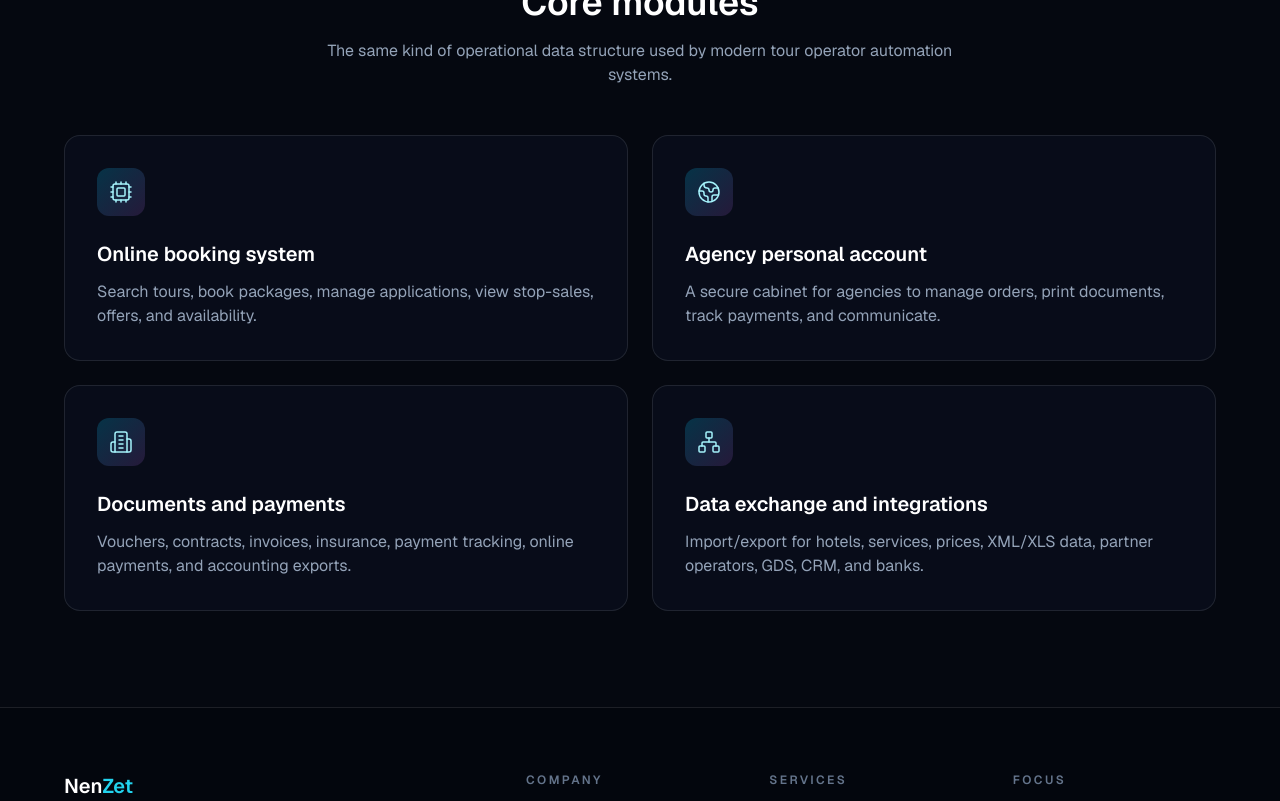
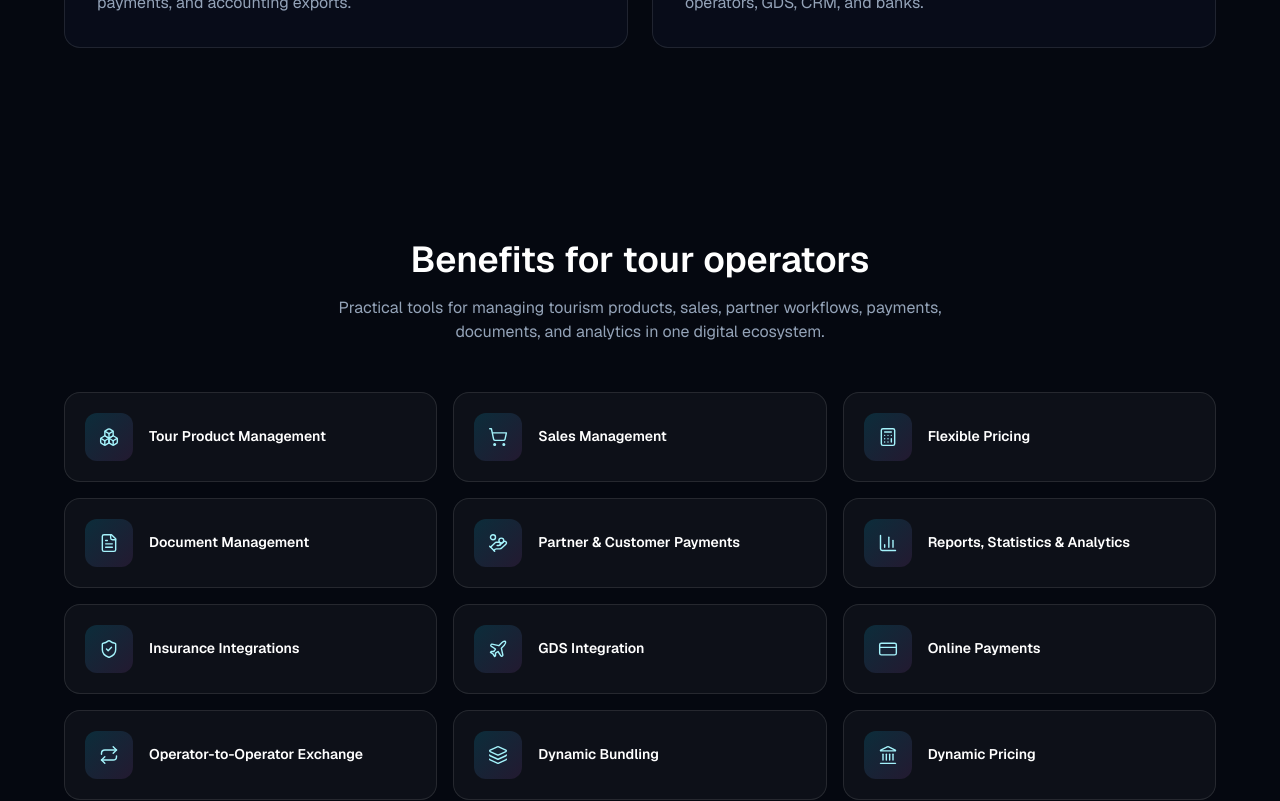
Before and after one commit to vahandeveloper/NenmarX_Front, a Next.js app: page / in a window 1280 px wide. Shown: the part 1820-2621 px from the top of the page. Built offline with nearby package versions, Linux system fonts and the light colour scheme.

Commit message:
Add Benefits component to homepage and reorder sections for improved layout

```diff
--- a/src/app/page.tsx
+++ b/src/app/page.tsx
@@ -1,4 +1,5 @@
 import { GradientDefs } from "@/components/GradientDefs";
+import { Benefits } from "@/components/home/Benefits";
 import { FocusAreas } from "@/components/home/FocusAreas";
 import { Header } from "@/components/home/Header";
 import { Hero } from "@/components/home/Hero";
@@ -21,8 +22,9 @@ export default function Home() {
           <Hero />
           <TrustAndPillars />
           <LogoStrip />
+          <FocusAreas />
+          <Benefits />
           <Process />
-          <FocusAreas />
           <SiteFooter />
         </main>
       </div>
--- /dev/null
+++ b/src/components/home/Benefits.tsx
@@ -0,0 +1,100 @@
+import {
+  BarChart3,
+  Boxes,
+  Calculator,
+  CreditCard,
+  FileText,
+  HandCoins,
+  Landmark,
+  Layers3,
+  Plane,
+  Repeat,
+  ShieldCheck,
+  ShoppingCart,
+} from "lucide-react";
+
+const benefits = [
+  {
+    icon: Boxes,
+    title: "Tour Product Management",
+  },
+  {
+    icon: ShoppingCart,
+    title: "Sales Management",
+  },
+  {
+    icon: Calculator,
+    title: "Flexible Pricing",
+  },
+  {
+    icon: FileText,
+    title: "Document Management",
+  },
+  {
+    icon: HandCoins,
+    title: "Partner & Customer Payments",
+  },
+  {
+    icon: BarChart3,
+    title: "Reports, Statistics & Analytics",
+  },
+  {
+    icon: ShieldCheck,
+    title: "Insurance Integrations",
+  },
+  {
+    icon: Plane,
+    title: "GDS Integration",
+  },
+  {
+    icon: CreditCard,
+    title: "Online Payments",
+  },
+  {
+    icon: Repeat,
+    title: "Operator-to-Operator Exchange",
+  },
+  {
+    icon: Layers3,
+    title: "Dynamic Bundling",
+  },
+  {
+    icon: Landmark,
+    title: "Dynamic Pricing",
+  },
+];
+
+export function Benefits() {
+  return (
+    <section className="px-5 py-16 md:px-8 md:py-24">
+      <div className="mx-auto max-w-6xl">
+        <div className="mx-auto max-w-2xl text-center">
+          <h2 className="text-3xl font-semibold text-white md:text-4xl">
+            Benefits for tour operators
+          </h2>
+          <p className="mt-4 text-slate-400">
+            Practical tools for managing tourism products, sales, partner
+            workflows, payments, documents, and analytics in one digital
+            ecosystem.
+          </p>
+        </div>
+
+        <div className="mt-12 grid gap-4 sm:grid-cols-2 lg:grid-cols-3">
+          {benefits.map(({ icon: Icon, title }) => (
+            <article
+              key={title}
+              className="group flex items-center gap-4 rounded-2xl border border-white/10 bg-white/[0.035] p-5 transition hover:border-cyan-500/30 hover:bg-white/[0.055]"
+            >
+              <span className="inline-flex h-12 w-12 shrink-0 items-center justify-center rounded-xl bg-gradient-to-br from-[#00D2FF]/15 to-[#9D50BB]/15 text-cyan-200 transition group-hover:text-cyan-100">
+                <Icon className="h-5 w-5" strokeWidth={1.7} />
+              </span>
+              <h3 className="text-sm font-semibold leading-snug text-white">
+                {title}
+              </h3>
+            </article>
+          ))}
+        </div>
+      </div>
+    </section>
+  );
+}
```
